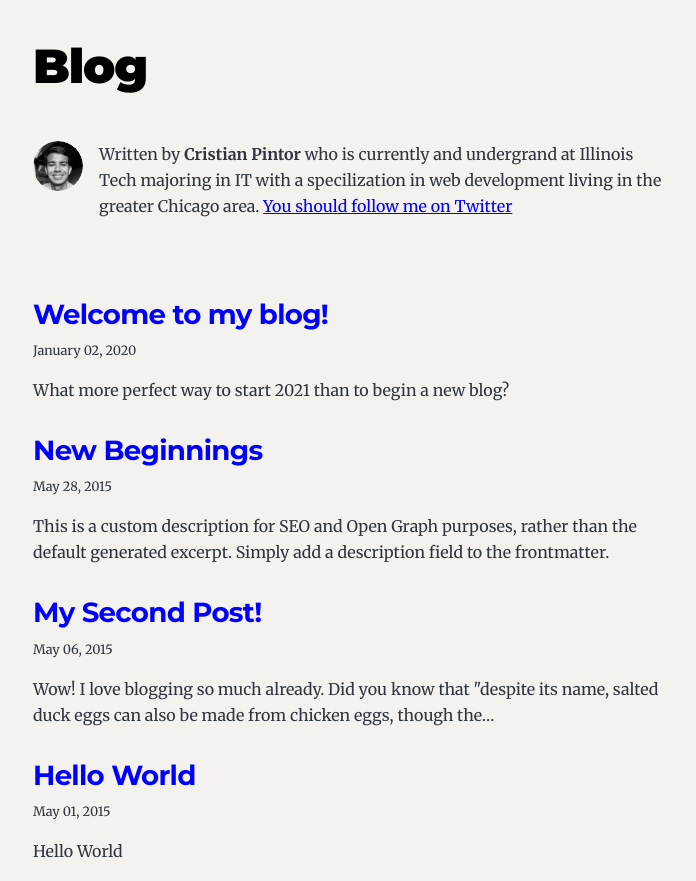
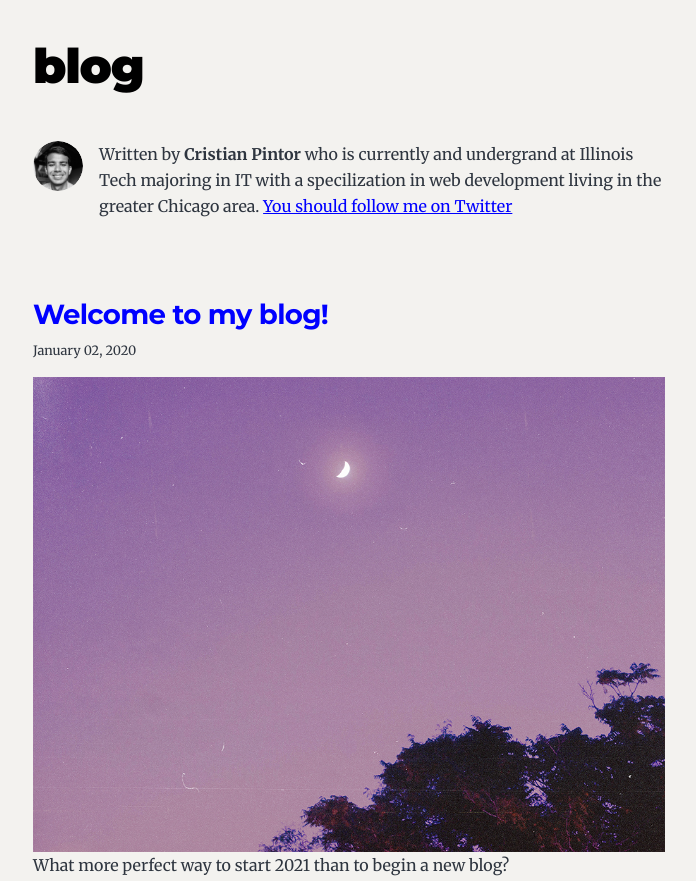
Before and after one commit to cpintor/blog, a Gatsby site in the folder blog/: page / in a window 1280 px wide. Shown: the top 881 px of the page, without its empty margins (291-987 px from the left). Built offline with nearby package versions, Linux system fonts and the light colour scheme; Gatsby itself is replaced by a stand-in of ours.

Commit message:
Working images displayed on index.js

```diff
--- a/blog/content/blog/hello-world/index.md
+++ b/blog/content/blog/hello-world/index.md
@@ -2,6 +2,9 @@
 title: Hello World
 date: "2015-05-01T22:12:03.284Z"
 description: "Hello World"
+coverImage:
+    src: "./salty_egg.jpg"
+    alt: "A salty egg"
 ---
 
 This is my first post on my new fake blog! How exciting!
--- a/blog/content/blog/my-second-post/index.md
+++ b/blog/content/blog/my-second-post/index.md
@@ -1,7 +1,12 @@
 ---
 title: My Second Post!
 date: "2015-05-06T23:46:37.121Z"
+coverImage:
+    src: "./test.jpeg"
+    alt: "A salty egg"
 ---
+
+![Chinese Salty Egg](./test.jpeg)
 
 Wow! I love blogging so much already.
 
--- a/blog/content/blog/welcome-to-my-blog/index.md
+++ b/blog/content/blog/welcome-to-my-blog/index.md
@@ -2,6 +2,9 @@
 title: Welcome to my blog!
 date: "2020-01-02T23:46:37.121Z"
 description: What more perfect way to start 2021 than to begin a new blog?
+coverImage:
+    src: "./dream.jpg"
+    alt: "A salty egg"
 ---
 
 ![Moon with purple overlay](./dream.jpg)
--- a/blog/gatsby-config.js
+++ b/blog/gatsby-config.js
@@ -1,7 +1,7 @@
 module.exports = {
   pathPrefix: "/blog",
   siteMetadata: {
-    title: `Blog`,
+    title: `blog`,
     author: {
       name: `Cristian Pintor`,
       summary: `who is currently and undergrand at Illinois Tech majoring in IT with a specilization in web development living in the greater Chicago area.`,
@@ -51,6 +51,7 @@ module.exports = {
     },
     `gatsby-transformer-sharp`,
     `gatsby-plugin-sharp`,
+    'gatsby-image',
     {
       resolve: `gatsby-plugin-google-analytics`,
       options: {
--- a/blog/package.json
+++ b/blog/package.json
@@ -9,7 +9,7 @@
   },
   "dependencies": {
     "gatsby": "^2.26.1",
-    "gatsby-image": "^2.5.0",
+    "gatsby-image": "^2.8.0",
     "gatsby-plugin-feed": "^2.7.0",
     "gatsby-plugin-google-analytics": "^2.5.0",
     "gatsby-plugin-manifest": "^2.6.1",
--- a/blog/src/pages/index.js
+++ b/blog/src/pages/index.js
@@ -4,6 +4,7 @@ import { Link, graphql } from "gatsby"
 import Bio from "../components/bio"
 import Layout from "../components/layout"
 import SEO from "../components/seo"
+import Img from "gatsby-image"
 
 const BlogIndex = ({ data, location }) => {
   const siteTitle = data.site.siteMetadata?.title || `Title`
@@ -30,6 +31,7 @@ const BlogIndex = ({ data, location }) => {
       <ol style={{ listStyle: `none` }}>
         {posts.map(post => {
           const title = post.frontmatter.title || post.fields.slug
+          const coverImage = post.frontmatter.coverImage
 
           return (
             <li key={post.fields.slug}>
@@ -47,6 +49,14 @@ const BlogIndex = ({ data, location }) => {
                   <small>{post.frontmatter.date}</small>
                 </header>
                 <section>
+                  {
+                    coverImage && (
+                      <Img
+                        fluid={coverImage.src.childImageSharp.fluid}
+                        alt={coverImage.alt}
+                      />
+                    )
+                  }
                   <p
                     dangerouslySetInnerHTML={{
                       __html: post.frontmatter.description || post.excerpt,
@@ -82,6 +92,16 @@ export const pageQuery = graphql`
           date(formatString: "MMMM DD, YYYY")
           title
           description
+          coverImage {
+            src {
+              childImageSharp {
+                fluid(maxWidth: 1024) {
+                  ...GatsbyImageSharpFluid
+                }
+              }
+            }
+            alt
+          }
         }
       }
     }
```
Also changed, not shown: blog/content/blog/my-second-post/test.jpeg (added).
